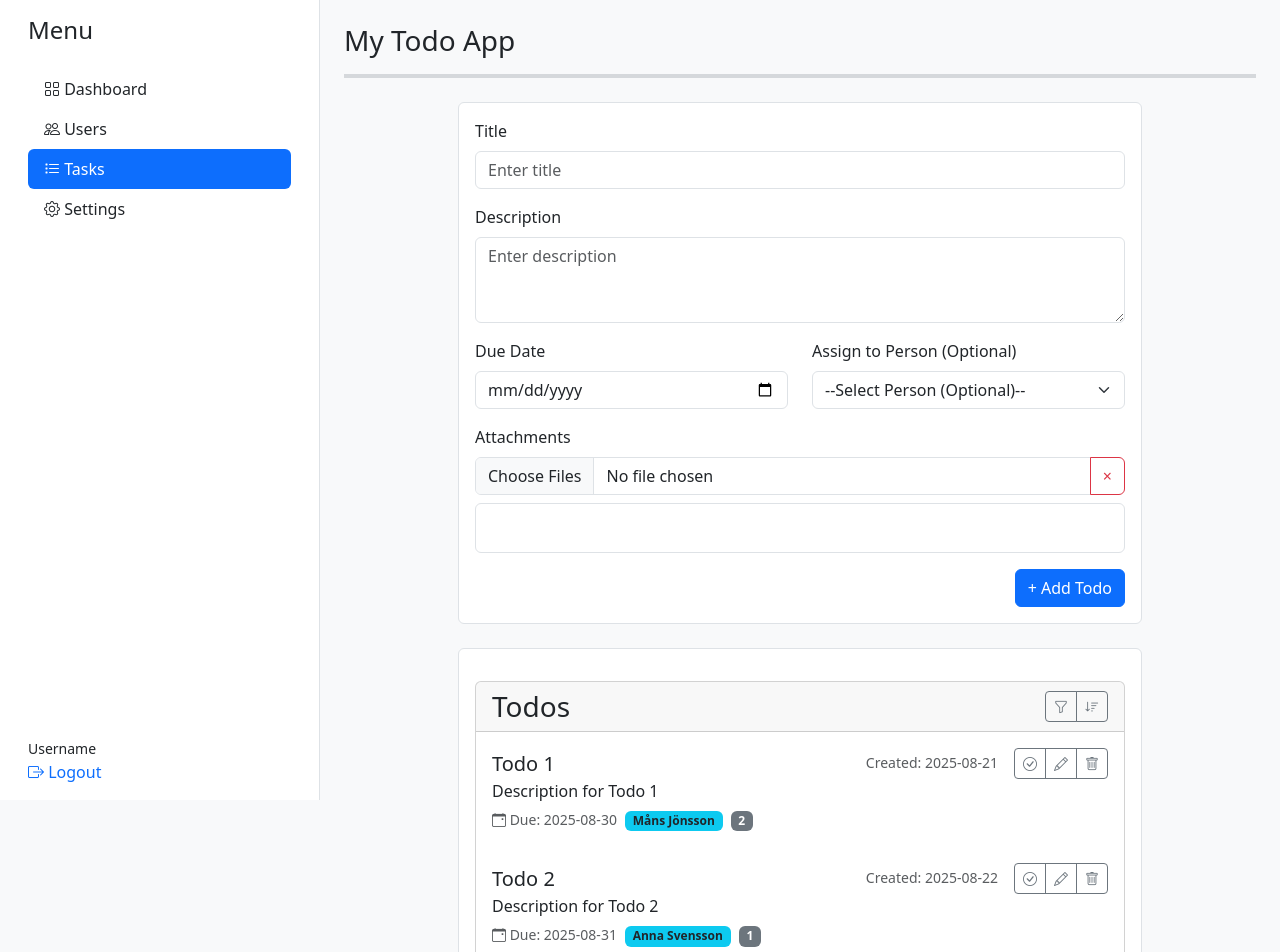
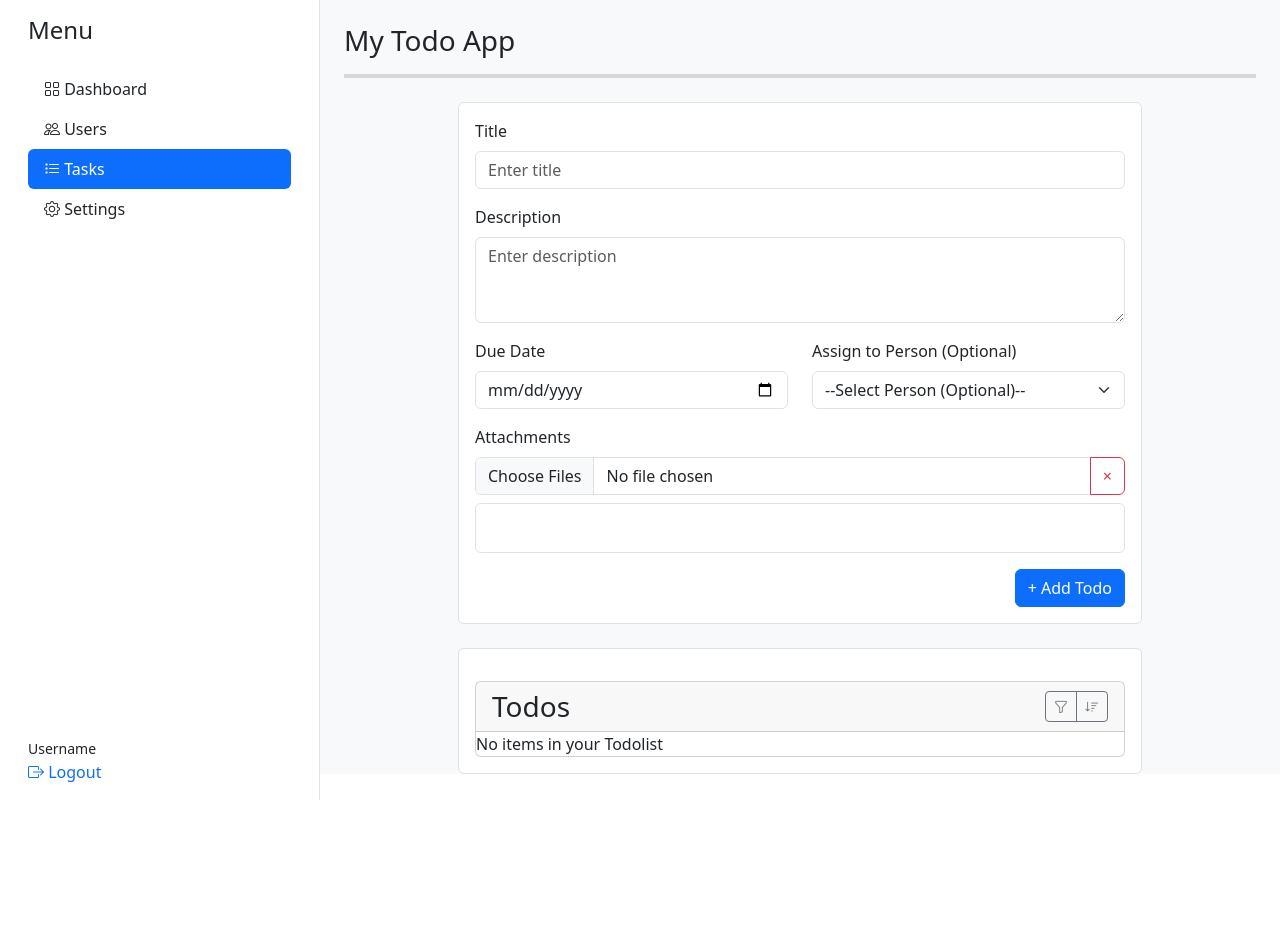
Before and after one commit to addefj/W34-React-Workshop-TodoApp, a React (Vite) app: page / in a window 1280 px wide. Shown: the top 952 px of the page. After the commit the page ends 800 px from the top, so only its background shows below. Built offline with nearby package versions, Linux system fonts and the light colour scheme.

Commit message:
added state for todoItems, and function for handling submit

```diff
--- a/src/TodoApp/App.jsx
+++ b/src/TodoApp/App.jsx
@@ -3,6 +3,7 @@ import SidebarVertical from './SidebarVertical';
 import MainContent from "./MainContent";
 
 const App = () => {
+
   return (
     <div className="bg-light">
       <div className="container-fluid">
--- a/src/TodoApp/MainContent.jsx
+++ b/src/TodoApp/MainContent.jsx
@@ -1,16 +1,20 @@
 import React from "react";
+import { useState } from "react";
 import Header from "./Header";
 import Form from "./TodoForm";
 import Card from "./TodoCard";
 import SidebarHorizontal from "./SidebarHorizontal";
 
 const MainContent = () => {
+
+  const [todoItems, setTodoItems] = useState([]);
+
   return (
     <main className="col px-md-4 offset-lg-3">
       <Header />
       <SidebarHorizontal />
-      <Form />
-      <Card />
+      <Form todoItems={todoItems} setTodoItems={setTodoItems} />
+      <Card todoItems={todoItems} />
     </main>
   );
 };
--- a/src/TodoApp/TodoCard.jsx
+++ b/src/TodoApp/TodoCard.jsx
@@ -1,11 +1,30 @@
-import React from "react";
+import React, { useState } from "react";
 
-const Card = () => {
 
-const todoItems = [
-  { id: 1, title: "Todo 1", description: "Description for Todo 1", created: "2025-08-21", due: "2025-08-30", assignee: "Måns Jönsson", attachments: 2 },
-  { id: 2, title: "Todo 2", description: "Description for Todo 2", created: "2025-08-22", due: "2025-08-31", assignee: "Anna Svensson", attachments: 1 }
+const Card = ({todoItems}) => {
+
+{/* Sample data for demonstration purposes */}
+{/* const todoItems = [
+    {
+      id: 1,
+      title: "Todo 1",
+      description: "Description for Todo 1",
+      created: "2025-08-21",
+      due: "2025-08-30",
+      assignee: "Måns Jönsson",
+      attachments: 2,
+    },
+    {
+      id: 2,
+      title: "Todo 2",
+      description: "Description for Todo 2",
+      created: "2025-08-22",
+      due: "2025-08-31",
+      assignee: "Anna Svensson",
+      attachments: 1,
+    },
   ];
+ */}
 
 
   return (
@@ -36,9 +55,12 @@ const todoItems = [
         </div>
 
         {/* Start of conditional rendering */}
-{todoItems.length === 0 ? ( <li className="list-group-item border-0 py-0">No items in your Todolist</li>) :
-(todoItems.map((item) => (
-
+        {todoItems.length === 0 ? (
+          <li className="list-group-item border-0 py-0">
+            No items in your Todolist
+          </li>
+        ) : (
+          todoItems.map((item) => (
             <div id="card-body" className="card-body" key={item.id}>
               <div className="row align-items-center">
                 <div className="col-md-6">
@@ -55,7 +77,10 @@ const todoItems = [
                     >
                       <i className="bi bi-check-circle"></i>
                     </button>
-                <button className="btn btn-sm btn-outline-secondary" title="Edit">
+                    <button
+                      className="btn btn-sm btn-outline-secondary"
+                      title="Edit"
+                    >
                       <i className="bi bi-pencil"></i>
                     </button>
                     <button
@@ -68,9 +93,7 @@ const todoItems = [
                 </div>
               </div>
 
-          <p className="card-text mb-1">
-            {item.description}
-          </p>
+              <p className="card-text mb-1">{item.description}</p>
 
               <div className="row gx-2 gy-0">
                 <div className="col-12 col-sm-auto">
@@ -79,7 +102,9 @@ const todoItems = [
                   </small>
                 </div>
                 <div className="col-12 col-sm-auto">
-              <span className="badge bg-info text-dark">{item.assignee}</span>
+                  <span className="badge bg-info text-dark">
+                    {item.assignee}
+                  </span>
                 </div>
 
                 <div className="col-12 col-sm-auto">
@@ -87,11 +112,9 @@ const todoItems = [
                 </div>
               </div>
             </div>
-
           ))
         )}
         {/* End of conditional rendering */}
-
       </div>
     </div>
   );
--- a/src/TodoApp/TodoForm.jsx
+++ b/src/TodoApp/TodoForm.jsx
@@ -1,6 +1,24 @@
 import React from 'react'
 
-const Form = () => {
+const Form = ({todoItems, setTodoItems}) => {
+
+const handleSubmit = (event) => {
+  event.preventDefault();
+
+   const newTodo = {
+    id: todoItems.length + 1, // id generation
+    title: "Todo 1",
+    description: "Description for Todo 1",
+    created: new Date().toISOString().split("T")[0],
+    due: "2025-08-30",
+    assignee: "Måns Jönsson",
+    attachments: 2,
+  };
+
+  setTodoItems([...todoItems, newTodo]);
+}
+
+
   return (
 
             <div className="container w-75 bg-white border rounded p-3 mt-4">
@@ -103,6 +121,7 @@ const Form = () => {
                     type="submit"
                     id="submitForm"
                     className="btn btn-primary"
+                    onClick={handleSubmit}
                   >
                     + Add Todo
                   </button>
```
Lines whose indentation alone changed are shown as unchanged.
